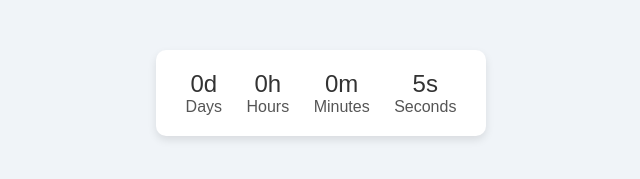
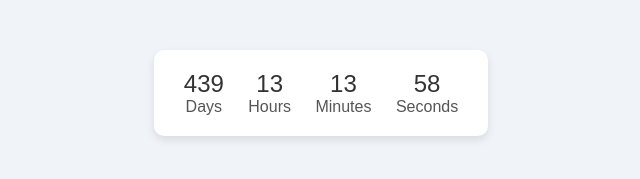
Before and after one commit to abdelhadyElsakka/Notion-Widget, a plain HTML site: page index.html in a window 1280 px wide. Shown: the part 307-486 px from the top of the page, 319-959 px from the left. Drawn offline with Linux system fonts and the light colour scheme.

Commit message:
Update index.html

```diff
--- a/index.html
+++ b/index.html
@@ -2,7 +2,7 @@
 <html lang="en">
 <head>
     <meta charset="UTF-8">
-    <title>Timer</title>
+    <title>Continuous Timer</title>
     <style>
         body {
             display: flex;
@@ -46,7 +46,9 @@
     </div>
 
     <script>
-        const startDate = new Date().getTime();
+        // Set a fixed start date/time for the timer
+        // This date should be set according to when you want the timer to have started counting
+        const startDate = new Date("2023-01-01T00:00:00").getTime();
 
         setInterval(function() {
             var now = new Date().getTime();
@@ -57,10 +59,10 @@
             var minutes = Math.floor((distance % (1000 * 60 * 60)) / (1000 * 60));
             var seconds = Math.floor((distance % (1000 * 60)) / 1000);
 
-            document.getElementById("days").textContent = days + "d";
-            document.getElementById("hours").textContent = hours + "h";
-            document.getElementById("minutes").textContent = minutes + "m";
-            document.getElementById("seconds").textContent = seconds + "s";
+            document.getElementById("days").textContent = days;
+            document.getElementById("hours").textContent = hours;
+            document.getElementById("minutes").textContent = minutes;
+            document.getElementById("seconds").textContent = seconds;
         }, 1000);
     </script>
 </body>
```
